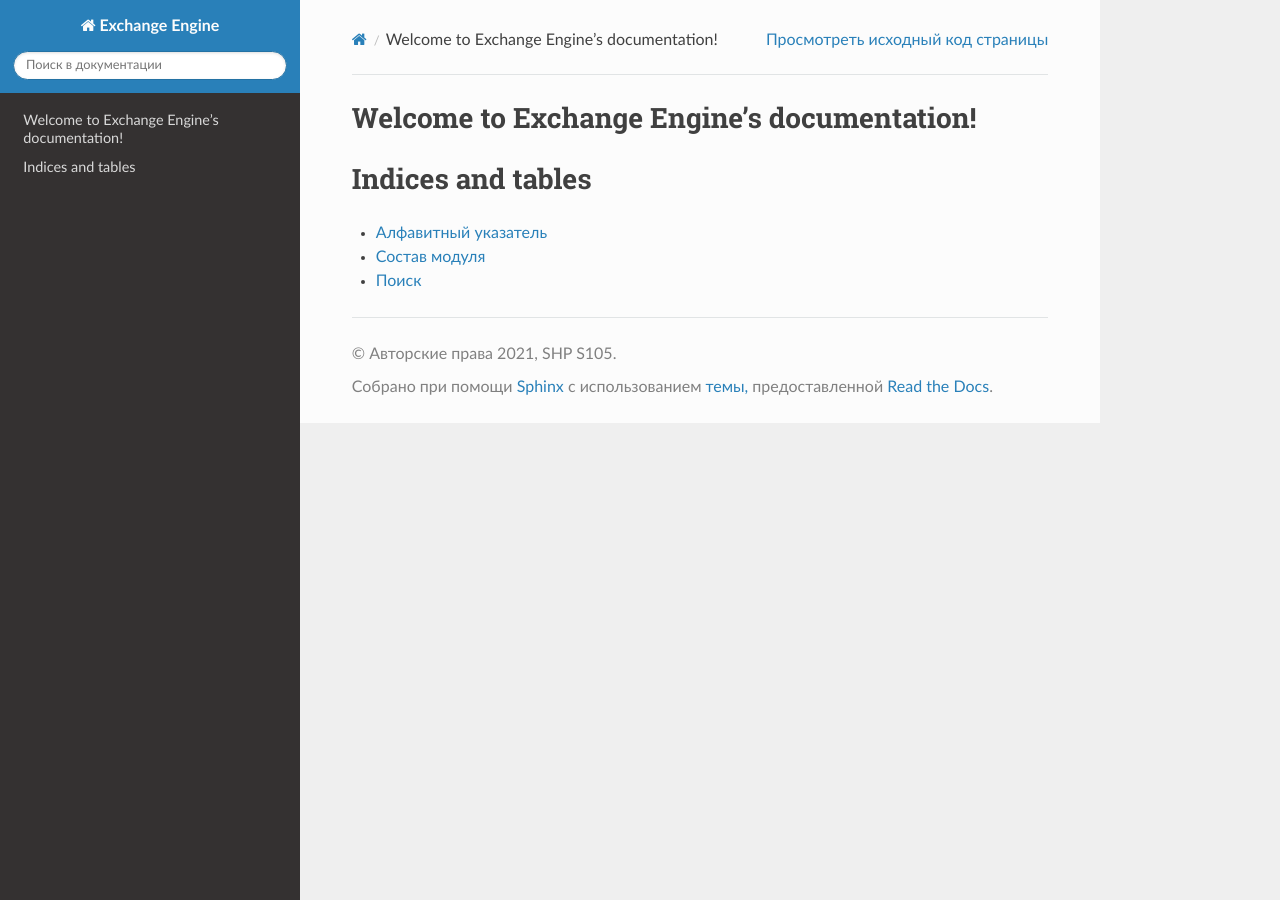
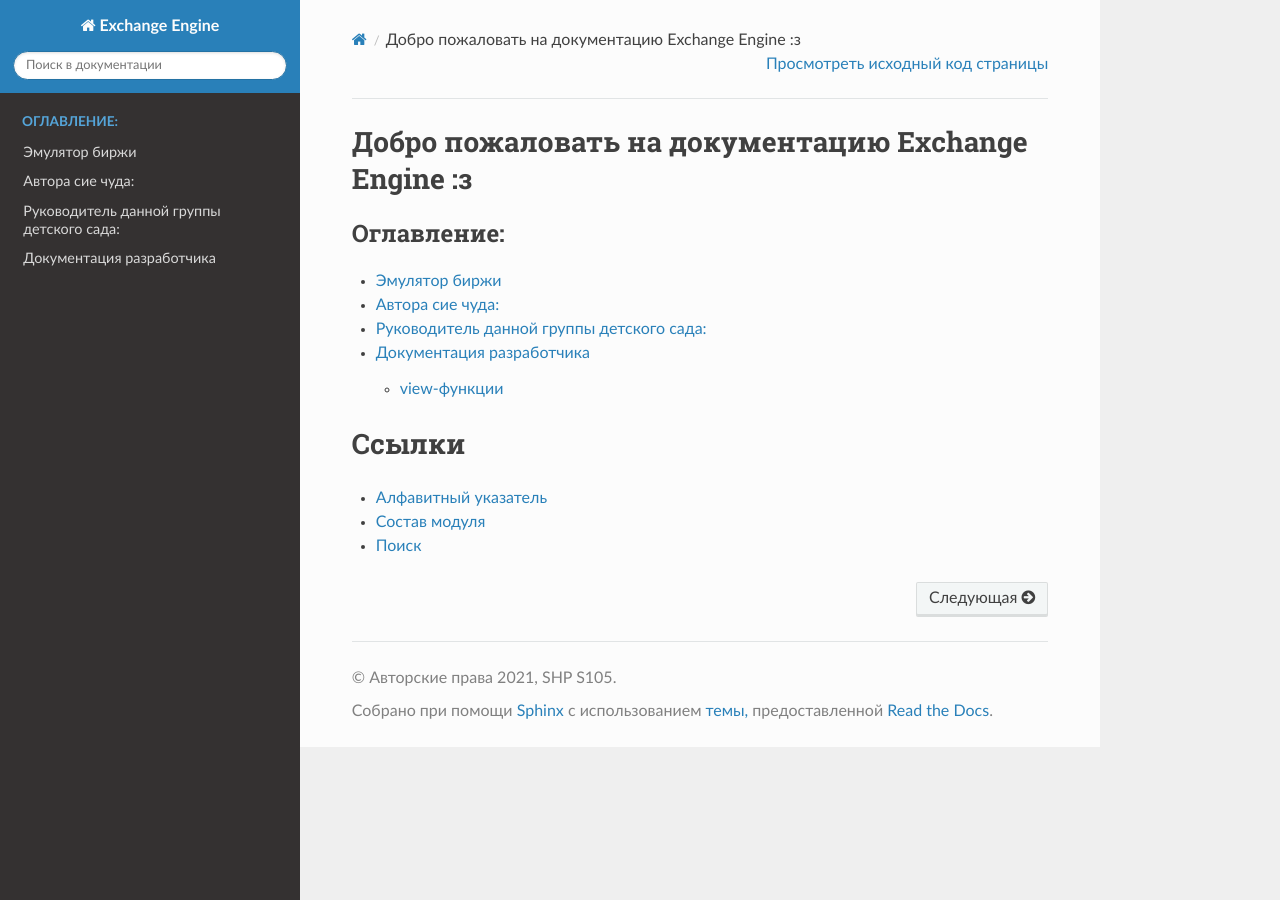
Before and after one commit to srx64/ms105_shp_exchange, a Sphinx documentation site: the page built from docs/source/index.rst, in a window 1280 px wide. Built offline with Sphinx 7.4.7 and the Read the Docs theme 2.0.0, drawn with Linux system fonts in a browser that asks for light colours.

Commit message:
Burnasheva: add the first version of documentation

```diff
--- /dev/null
+++ b/docs/source/code.rst
@@ -0,0 +1,9 @@
+Документация разработчика
+=========================
+
+************
+view-функции
+************
+
+.. automodule:: main.views
+    :members:
--- a/docs/source/index.rst
+++ b/docs/source/index.rst
@@ -3,17 +3,19 @@
    You can adapt this file completely to your liking, but it should at least
    contain the root `toctree` directive.
 
-Welcome to Exchange Engine's documentation!
-=====================================================
+Добро пожаловать на документацию Exchange Engine :з
+===================================================
 
 .. toctree::
    :maxdepth: 2
-   :caption: Contents:
+   :caption: Оглавление:
 
+   overview.rst
+   authors.rst
+   code.rst
 
-
-Indices and tables
-==================
+Ссылки
+======
 
 * :ref:`genindex`
 * :ref:`modindex`
```
Also changed, not shown: docs/source/authors.rst (added, +23 -0 lines), docs/source/conf.py (+5 -6 lines), docs/source/overview.rst (added, +11 -0 lines), 1 other file.
